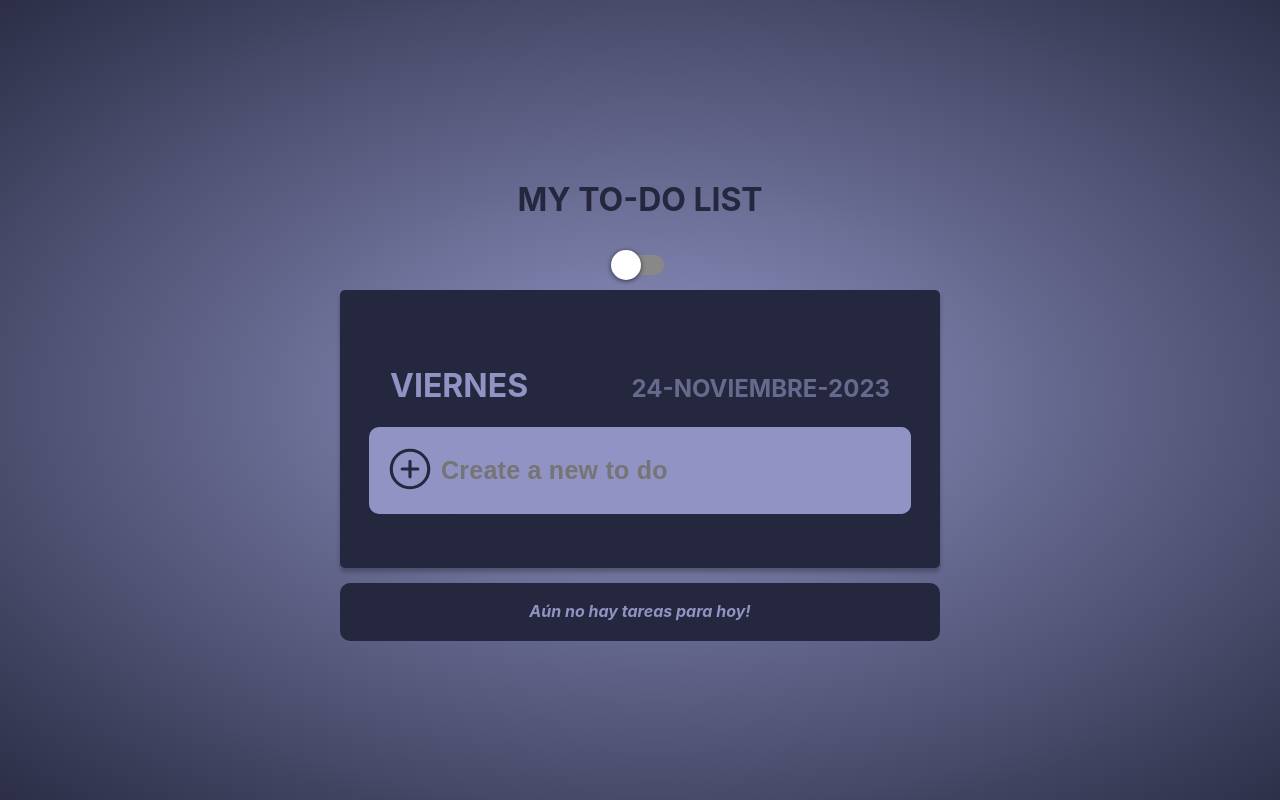
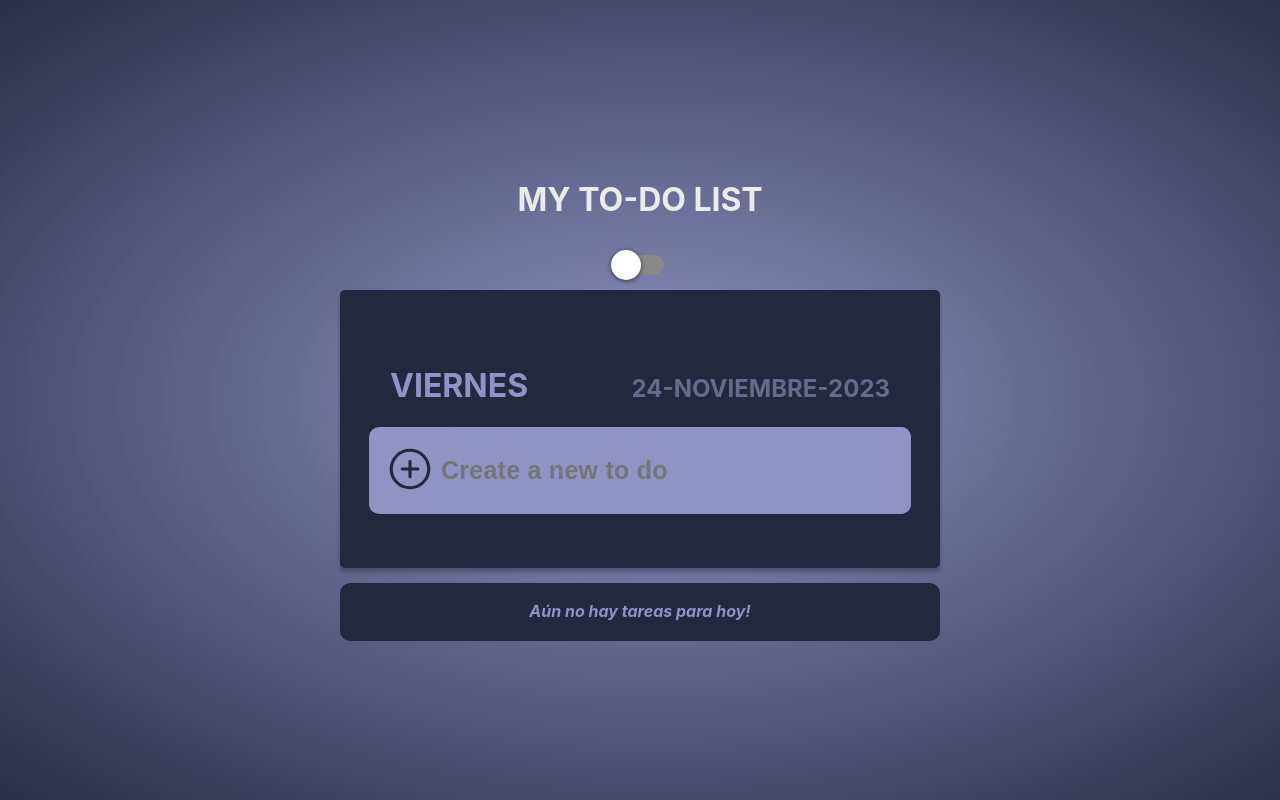
Before and after one commit to SabriLu11/AP-React-UTN-Grupo1, a React (Create React App) app: page / in a window 1280 px wide. Built offline with nearby package versions, Linux system fonts and the light colour scheme.

Commit message:
se cambia el color del title por mayor contraste

```diff
--- a/src/App.css
+++ b/src/App.css
@@ -98,5 +98,5 @@
 }
 
 #title{
-  color: var(--violetaMedio);
+  color: var(--blanco);
 }
--- a/src/Components/Buttons/ContainerButtons.jsx
+++ b/src/Components/Buttons/ContainerButtons.jsx
@@ -6,7 +6,7 @@ import { ButtonDelete } from './ButtonDelete/ButtonDelete'
 export const ContainerButtons = ({ list }) => {
   return (
     <div className='container-buttons'>
-      <span className='list-length'>Tenés {list.length}</span>
+      <span className='list-length'>Tenés {list.length} tareas </span>
 
         <ButtonSelect />
         <ButtonDelete />
```
